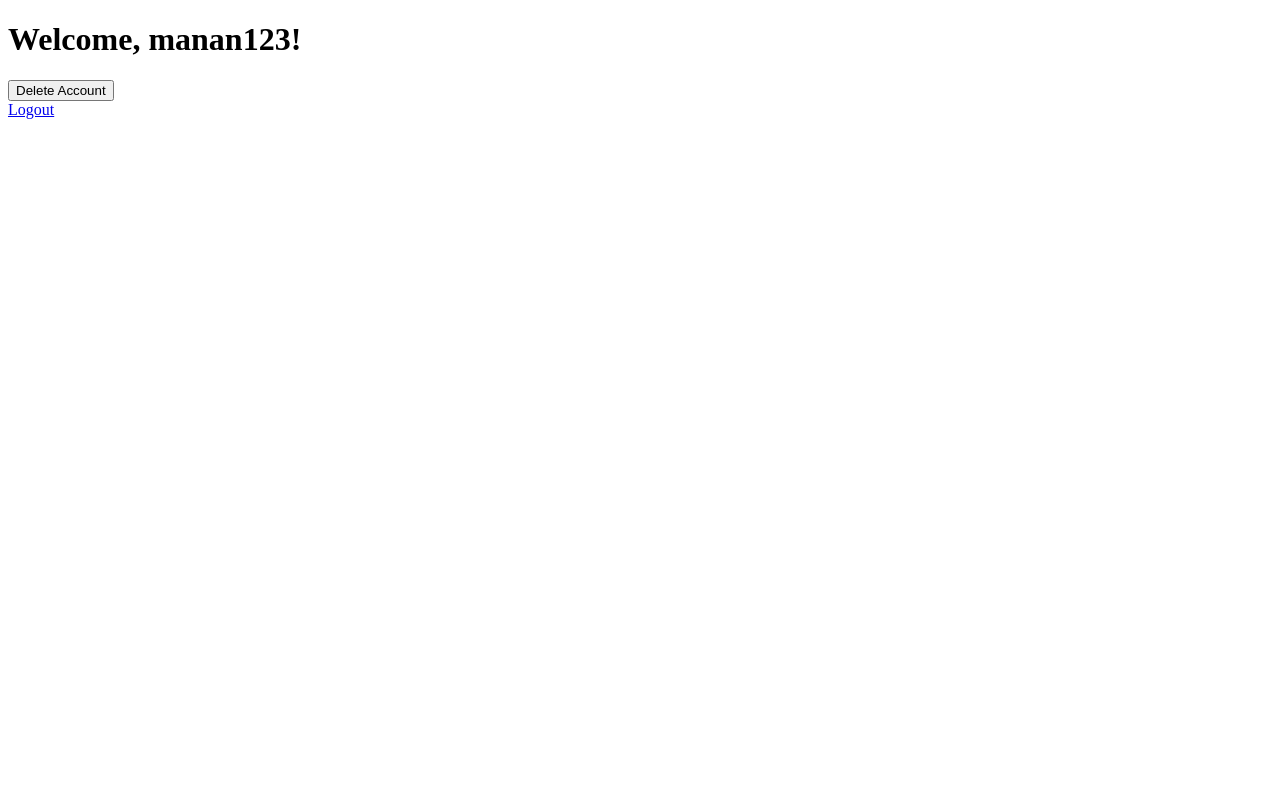
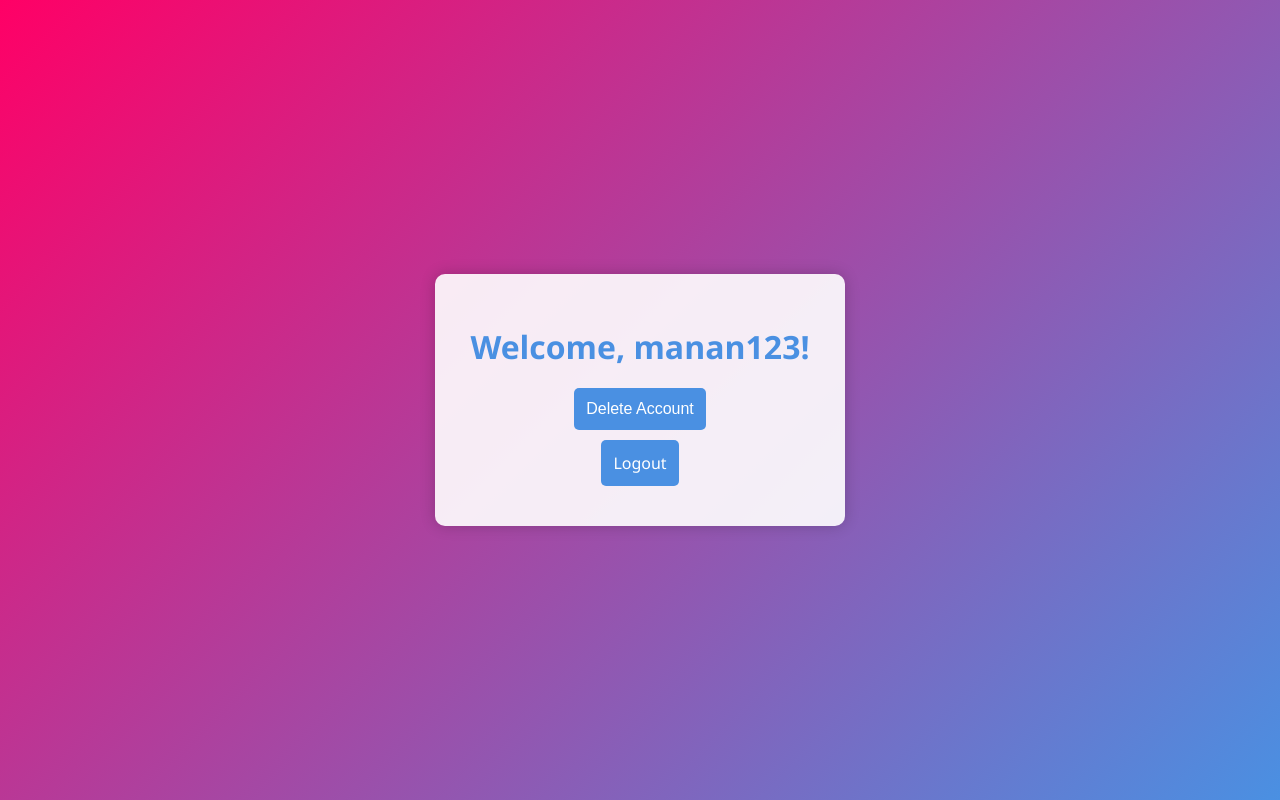
Before and after one commit to MananUkani/2FA-Project, a Flask app: page /dashboard in a window 1280 px wide. Run offline with Flask 2, Linux system fonts and the light colour scheme; a user stored in the database is signed in; parts of the project's set-up code (start-up, migrations or seed data) failed here and were passed over.

Commit message:
Update dashboard.html

```diff
--- a/templates/dashboard.html
+++ b/templates/dashboard.html
@@ -2,13 +2,57 @@
 <html lang="en">
 <head>
     <meta charset="UTF-8">
+    <meta name="viewport" content="width=device-width, initial-scale=1.0">
     <title>Dashboard</title>
+    <style>
+        body {
+            font-family: 'Segoe UI', Tahoma, Geneva, Verdana, sans-serif;
+            background: linear-gradient(135deg, #f06, #4a90e2);
+            margin: 0;
+            padding: 0;
+            display: flex;
+            justify-content: center;
+            align-items: center;
+            height: 100vh;
+            color: #fff;
+        }
+        .container {
+            background-color: rgba(255, 255, 255, 0.9);
+            padding: 30px;
+            border-radius: 10px;
+            box-shadow: 0 0 15px rgba(0, 0, 0, 0.2);
+            width: 350px;
+            text-align: center;
+            color: #333;
+        }
+        h1 {
+            margin-bottom: 20px;
+            color: #4a90e2;
+        }
+        button, a {
+            padding: 12px;
+            border: none;
+            border-radius: 5px;
+            background-color: #4a90e2;
+            color: #fff;
+            font-size: 16px;
+            cursor: pointer;
+            margin-bottom: 10px;
+            text-decoration: none;
+            display: inline-block;
+        }
+        button:hover, a:hover {
+            background-color: #357ABD;
+        }
+    </style>
 </head>
 <body>
-    <h1>Welcome, {{ session['username'] }}!</h1>
-    <form method="POST" action="{{ url_for('delete') }}">
-        <button type="submit">Delete Account</button>
-    </form>
-    <a href="{{ url_for('logout') }}">Logout</a>
+    <div class="container">
+        <h1>Welcome, {{ session['username'] }}!</h1>
+        <form method="POST" action="{{ url_for('delete') }}">
+            <button type="submit">Delete Account</button>
+        </form>
+        <a href="{{ url_for('logout') }}">Logout</a>
+    </div>
 </body>
 </html>
```
